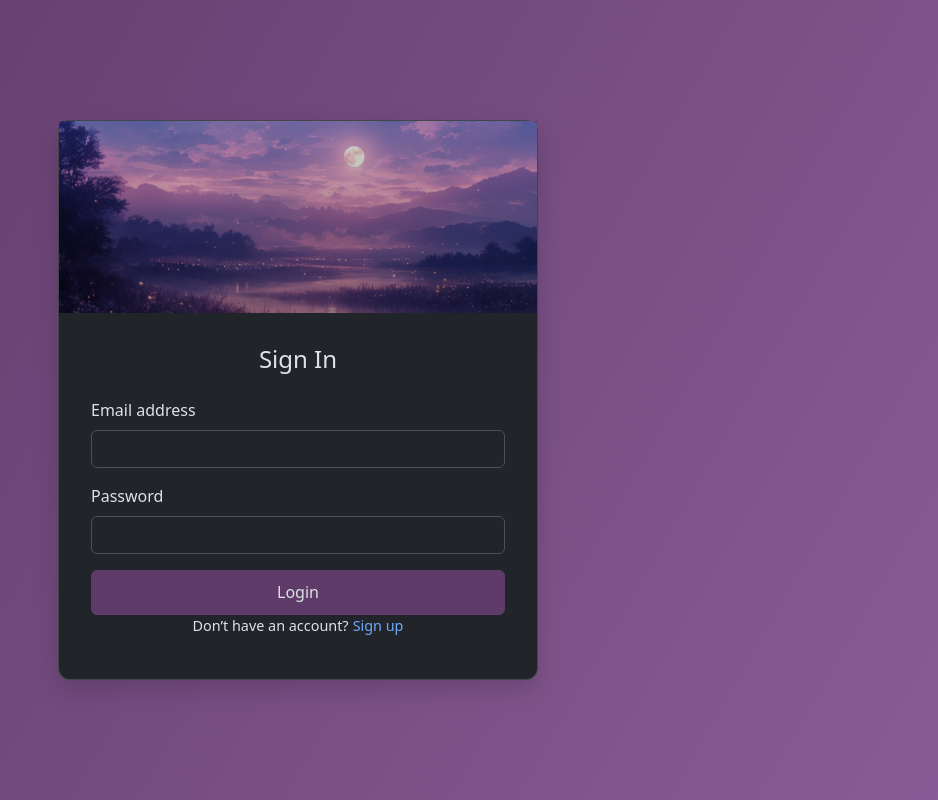
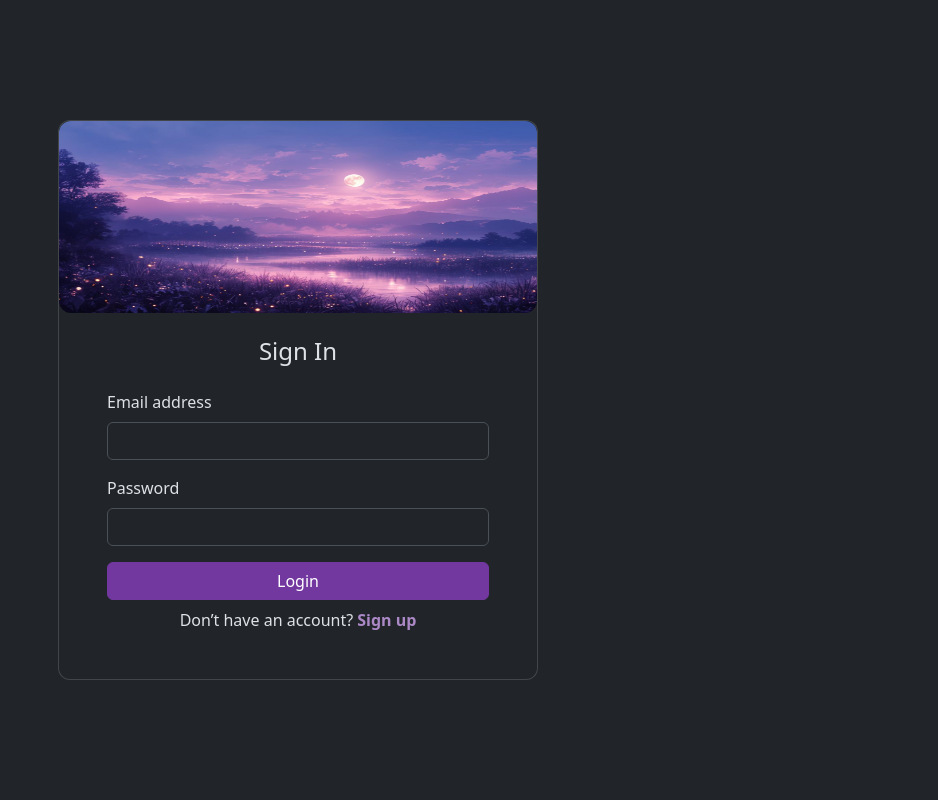
Before and after one commit to SumirVats2003/docier, an Angular app in the folder frontend/: page /login in a window 1280 px wide. Shown: the whole page, without its empty margins (342-1280 px from the left). Built offline with nearby package versions, Linux system fonts and the light colour scheme.

Commit message:
review : clean up css classes, add theme colors

```diff
--- a/frontend/angular.json
+++ b/frontend/angular.json
@@ -94,5 +94,8 @@
         }
       }
     }
+  },
+  "cli": {
+    "analytics": false
   }
 }
--- a/frontend/package.json
+++ b/frontend/package.json
@@ -18,6 +18,7 @@
     "@angular/platform-browser": "^19.1.0",
     "@angular/platform-browser-dynamic": "^19.1.0",
     "@angular/router": "^19.1.0",
+    "bootstrap": "^5.3.8",
     "rxjs": "~7.8.0",
     "tslib": "^2.3.0",
     "zone.js": "~0.15.0"
--- a/frontend/src/app/login/login.component.html
+++ b/frontend/src/app/login/login.component.html
@@ -1,4 +1,4 @@
-<div class="login-wrapper">
+<div class="min-vh-100 d-flex align-items-center justify-content-center">
   <div class="card login-card">
     <div class="image-wrapper">
       <img
@@ -6,10 +6,9 @@
         class="card-img-top login-image"
         alt="Sign In"
       />
-    <div class="image-overlay"></div>
     </div>
 
-    <div class="card-body">
+    <div class="px-5 py-4">
       <h4 class="card-title text-center mb-4">Sign In</h4>
       <form>
         <div class="mb-3">
@@ -21,12 +20,11 @@
           <input type="password" class="form-control" id="exampleInputPassword1">
         </div>
         <div class="d-grid">
-            <button type="submit" class="btn login-btn">Login</button>
+          <button type="submit" class="btn btn-primary">Login</button>
         </div>
-          <!-- Sign up -->
-          <div class="text-center signup-text">
+        <div class="mt-2 text-center">
           <span>Don’t have an account?</span>
-            <a href="#" class="signup-link ms-1">Sign up</a>
+          <a href="#" class="ms-1 fw-bold fs-6">Sign up</a>
         </div>
       </form>
     </div>
--- a/frontend/src/app/login/login.component.scss
+++ b/frontend/src/app/login/login.component.scss
@@ -1,66 +1,25 @@
-.login-wrapper{
-    min-height: 100vh;
-    display: flex;
-    justify-content: center;
-    align-items: center;
-    // background-color: #5f3b69;
-    background: linear-gradient(120deg, #5f3b69, #895b96);
-}
-
 .login-card{
-    width: 30rem;
-    height: 35rem;
-    box-shadow: 0 10px 25px rgba(0, 0, 0, 0.15);
-    border-radius: 0.75rem;
-}
-
-.image-wrapper {
-    position: relative;
+  width: 30rem;
+  height: 35rem;
+  border-radius: 0.75rem;
 }
 
 .login-image {
   height: 12rem;
   width: 100%;
-  object-fit: cover;
-}
-
-.image-overlay {
-  position: absolute;
-  inset: 0;
-  background: linear-gradient(
-    rgba(0, 0, 0, 0.15),
-    rgba(0, 0, 0, 0.45)
-  );
-}
-
-.card-body{
-    padding: 2rem;
+  border-radius: 0.75rem;
 }
 
 .login-btn {
-  background-color: #5f3b69;
-  border-color: #5f3b69;
+  background-color: #7338a0;
+  border-color: #7338a0;
   padding: 0.6rem;
   font-weight: 500;
   transition: all 0.2s ease;
-
 }
 
 .login-btn:hover {
   background-color: #895b96;
-  border-color: #895b96;
-  transform: translateY(-2.5px);
+  border: 0;
+  transform: translateY(-1px);
 }
-
-.signup-text {
-  font-size: 0.9rem;
-}
-
-.signup-link {
-  text-decoration: none;
-  font-weight: 500;
-}
-
-.signup-link:hover {
-  text-decoration: underline;
-}
--- a/frontend/src/index.html
+++ b/frontend/src/index.html
@@ -6,11 +6,8 @@
   <base href="/">
   <meta name="viewport" content="width=device-width, initial-scale=1">
   <link rel="icon" type="image/x-icon" href="favicon.ico">
-  <link href="https://cdn.jsdelivr.net/npm/bootstrap@5.3.8/dist/css/bootstrap.min.css" rel="stylesheet" integrity="sha384-sRIl4kxILFvY47J16cr9ZwB07vP4J8+LH7qKQnuqkuIAvNWLzeN8tE5YBujZqJLB" crossorigin="anonymous">
 </head>
 <body data-bs-theme="dark">
   <app-root></app-root>
-
 </body>
-<script src="https://cdn.jsdelivr.net/npm/bootstrap@5.3.8/dist/js/bootstrap.bundle.min.js" integrity="sha384-FKyoEForCGlyvwx9Hj09JcYn3nv7wiPVlz7YYwJrWVcXK/BmnVDxM+D2scQbITxI" crossorigin="anonymous"></script>
 </html>
--- a/frontend/src/styles.scss
+++ b/frontend/src/styles.scss
@@ -1 +1,30 @@
 /* You can add global styles to this file, and also import other style files */
+
+$intense-cherry: #c52233;
+$golden-pollen: #ffc857;
+$graphite: #2e3039;
+$lilac-ash: #afaab9;
+$primary: #7338a0;
+$bright-teal-blue: #027bce;
+$light: #f8f8ff;
+
+$theme-colors: (
+  "primary":    $primary,
+  "secondary":  $lilac-ash,
+  "success":    $primary,
+  "info":       $bright-teal-blue,
+  "warning":    $golden-pollen,
+  "danger":     $intense-cherry,
+  "light":      $light,
+  "dark":       $graphite
+);
+
+@import "../node_modules/bootstrap/scss/bootstrap";
+
+a {
+  text-decoration: none !important;
+}
+
+a:hover {
+  text-decoration: underline !important;
+}
```
Also changed, not shown: 1 other file (tests, documents, lock files or other folders). Lines whose indentation alone changed are shown as unchanged.
